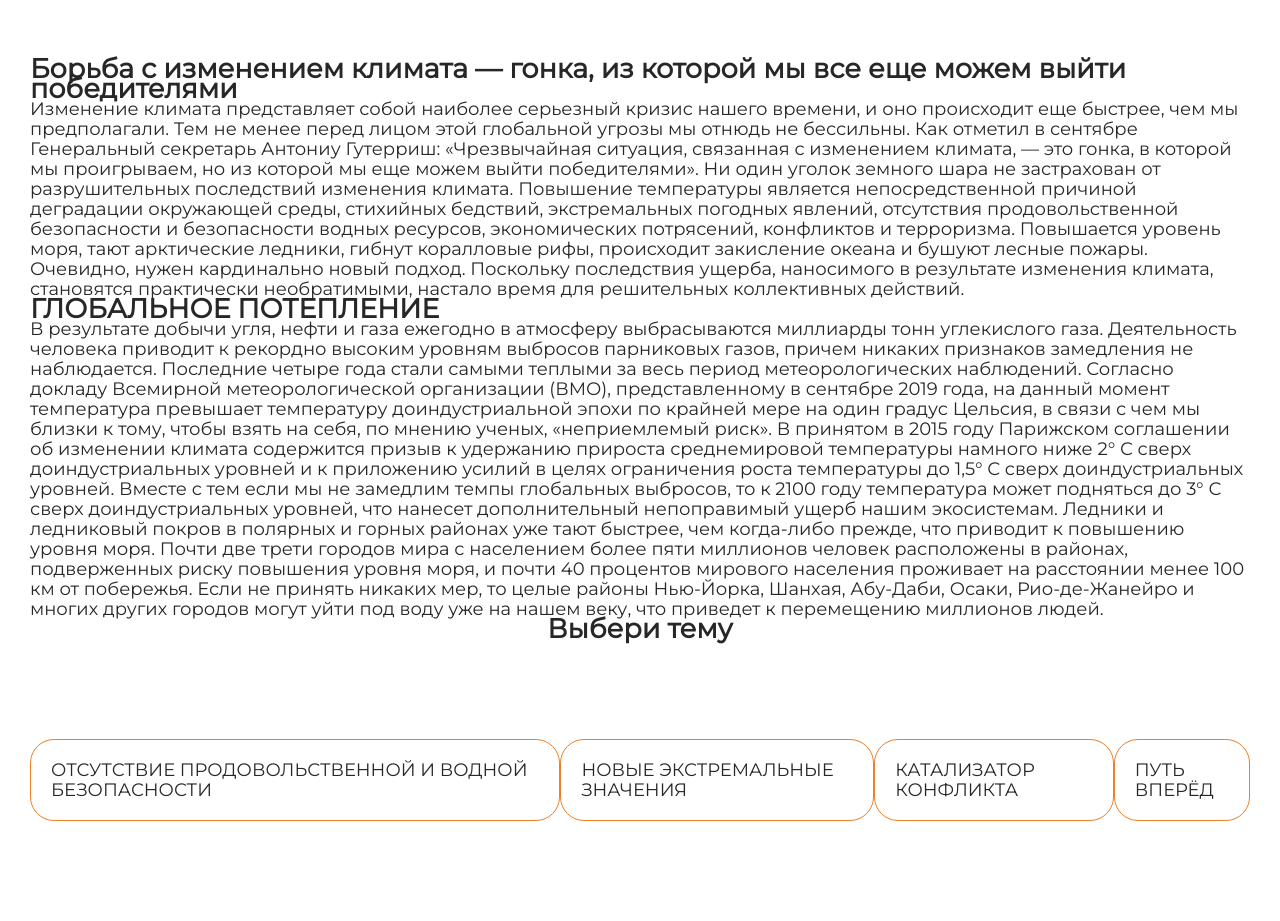
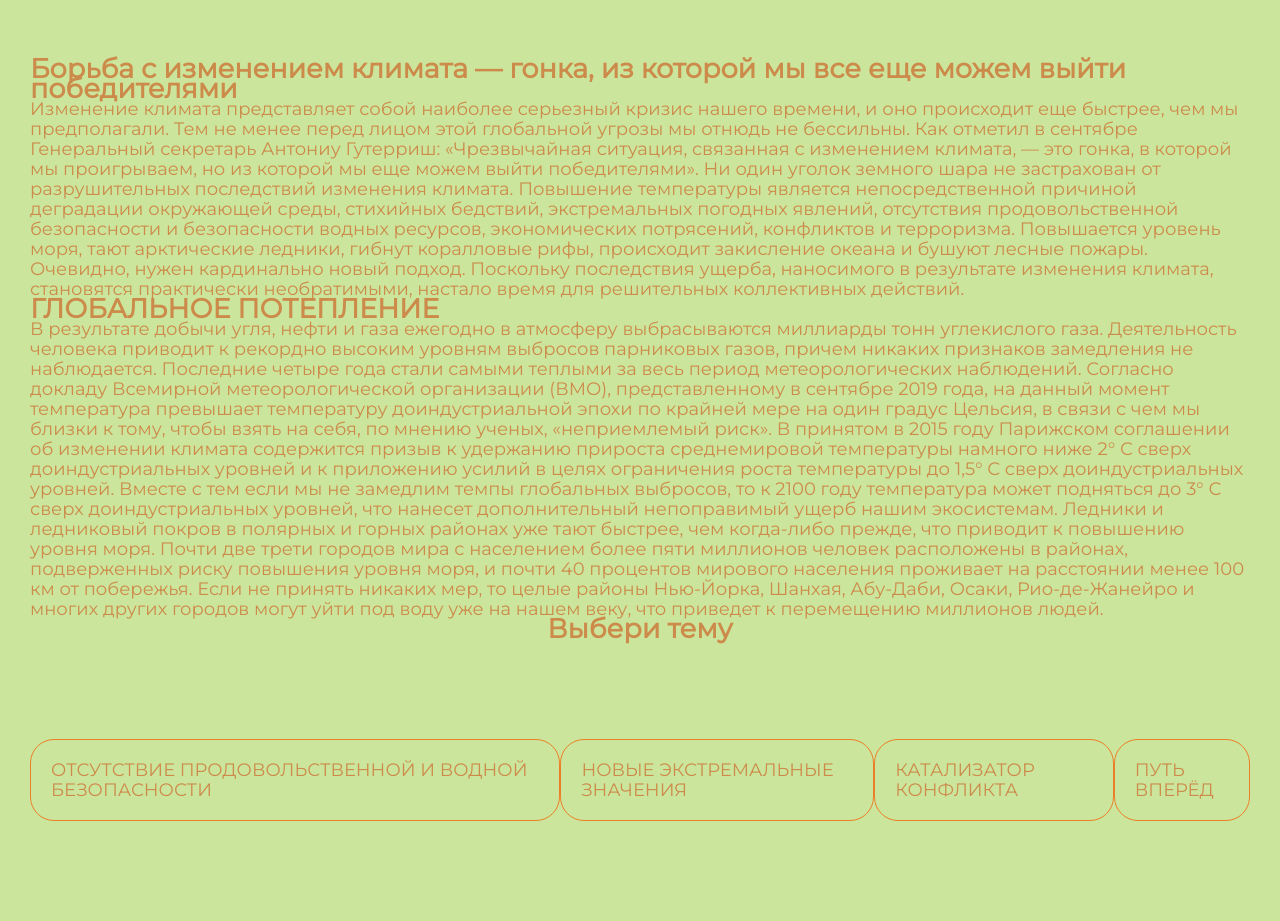
Before and after one commit to Azer05042012/End_project, a Flask app: page / in a window 1280 px wide. Shown: the part 471-1392 px from the top of the page. Run offline with Flask 3, Linux system fonts and the light colour scheme.

Commit message:
Update style.css

```diff
--- a/End project/static/css/style.css
+++ b/End project/static/css/style.css
@@ -6,8 +6,8 @@ body {
     font-family: 'Montserrat', sans-serif;
     font-size: 18px;
     line-height: 20px;
-    background-color: #ffffff;
-    color: #272727;
+    background-color: #CCE59D;
+    color: #cc8b4a;
 }
 
 h1, h2, p {
```
